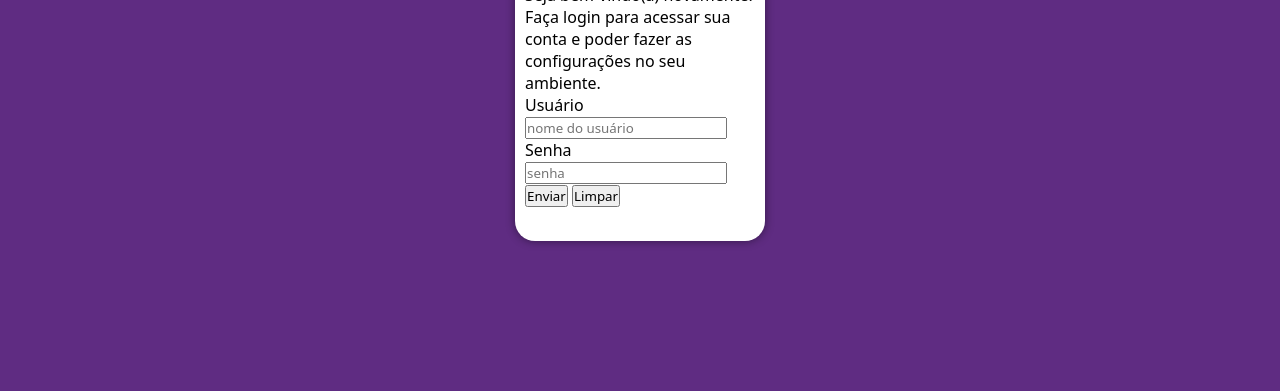
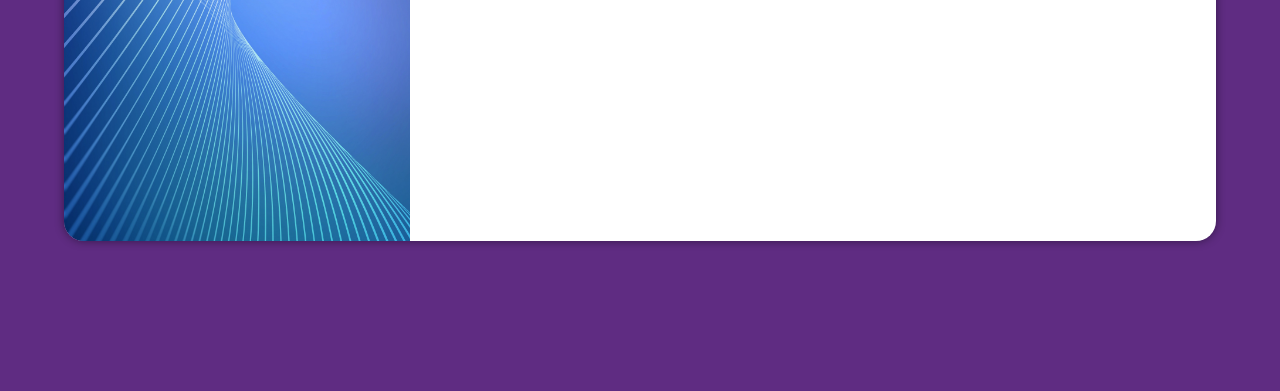
Before and after one commit to DavidSilva32/projeto-login, a plain HTML site: page index.html in a window 1280 px wide. Shown: the part 409-800 px from the top of the page. Drawn offline with Linux system fonts and the light colour scheme.

Commit message:
created media query

```diff
--- /dev/null
+++ b/estilos/media-query.css
@@ -0,0 +1,26 @@
+@charset "UTF-8";
+
+/* Typical Devices Breakpoints
+===============================
+    Phones: 600px até 768px
+    Tablet: 768px até 1024px
+    Desktop: 1024px até 1400px
+    Grandes telas: 1400px
+*/
+
+@media screen and (min-width: 768px) {
+    section#login {
+        width: 90vw;
+    }
+
+    div#imagem {
+        float: left;
+        width: 30%;
+        height: 100%;
+    }
+
+    div#formulario {
+        float: right;
+        width: 70%;
+    }
+}
--- a/index.html
+++ b/index.html
@@ -6,6 +6,7 @@
     <meta name="viewport" content="width=device-width, initial-scale=1.0">
     <title>Login</title>
     <link rel="stylesheet" href="estilos/style.css">
+    <link rel="stylesheet" href="estilos/media-query.css">
 </head>
 <body>
     <main>
```
